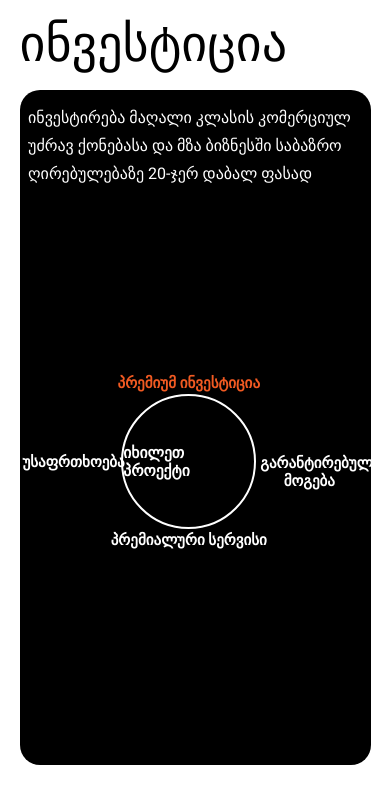
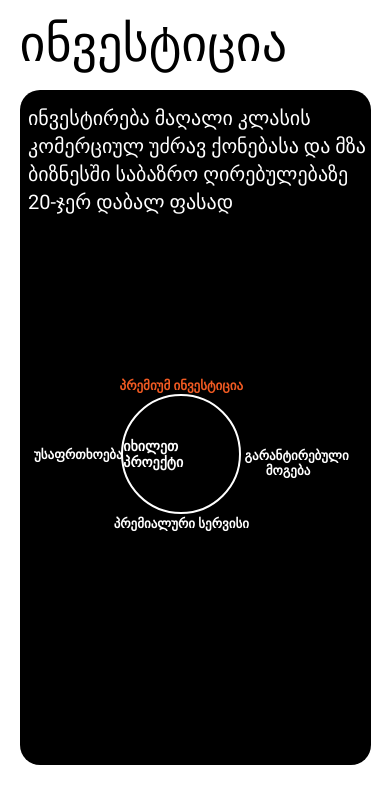
Before and after one commit to Schita01/bacho_project, a React (Vite) app: page / in a window 390 px wide. Shown: the part 1377-2181 px from the top of the page. Built offline with nearby package versions, Linux system fonts and the light colour scheme; the HTML template or start-up script is replaced by a standard one; a web font is replaced by a local one.

Commit message:
Add files via upload

```diff
--- a/src/index.css
+++ b/src/index.css
@@ -1619,9 +1619,9 @@ body {
     margin-bottom: 40px;
   }
 
-  .sircle-span {
+  /* .sircle-span {
     font-size: 16px;
-  }
+  } */
 
   .about-span {
     font-size: 20px;
@@ -1642,3 +1642,27 @@ body {
     height: 110px;
   } */
 }
+
+
+@media only screen and (max-width: 405px) {
+  .circular-menu {
+    width: 120px;
+    height: 120px;
+  }
+
+  .carousel-next-page {
+    font-size: 14px;
+  }
+  .item-1 {
+    font-size: 13px;
+  }
+  .item-2 {
+    font-size: 13px;
+  }
+  .item-3 {
+    font-size: 13px;
+  }
+  .item-4 {
+    font-size: 13px;
+  }
+}
```
